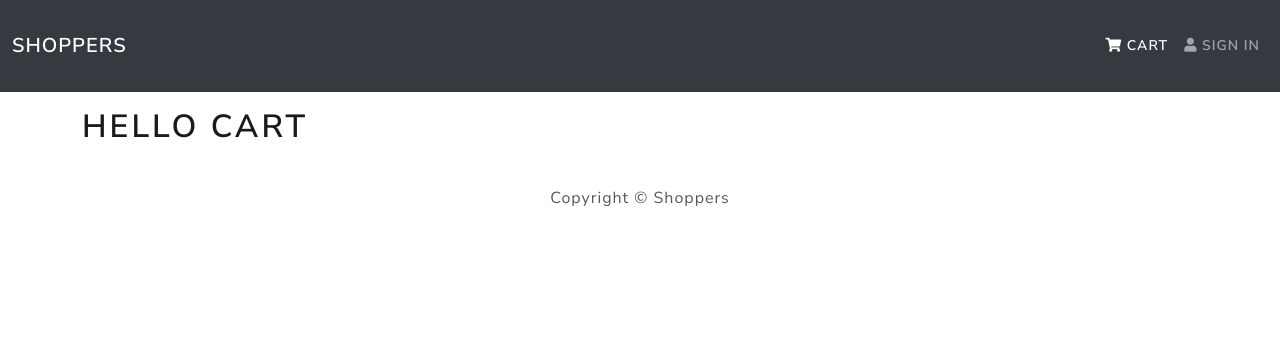
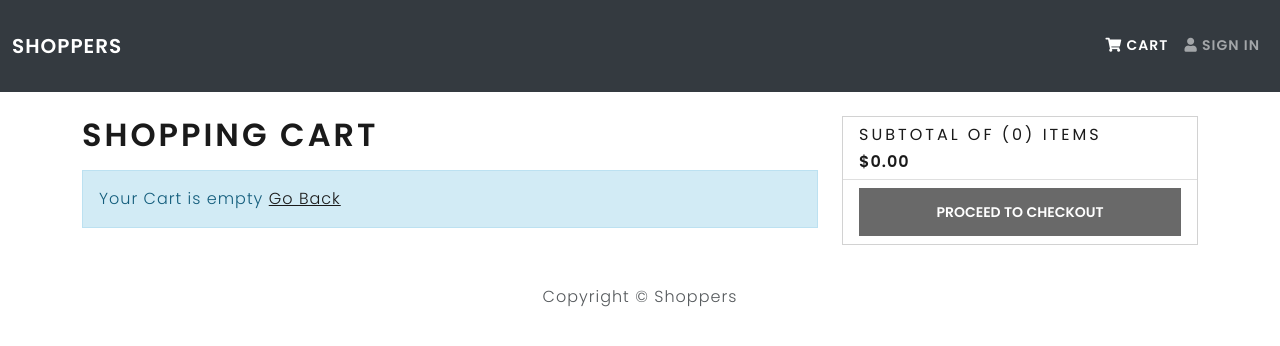
Before and after one commit to ProCodeRed/shoppers, a React (Create React App) app in the folder fontend/: page /cart in a window 1280 px wide. Shown: the top 346 px of the page. Built offline with nearby package versions, Linux system fonts and the light colour scheme.

Commit message:
add cart and remove cart done

```diff
--- a/fontend/public/index.html
+++ b/fontend/public/index.html
@@ -1,22 +1,26 @@
 <!DOCTYPE html>
 <html lang="en">
+
 <head>
   <meta charset="utf-8" />
   <link rel="icon" href="%PUBLIC_URL%/favicon.ico" />
   <meta name="viewport" content="width=device-width, initial-scale=1" />
   <meta name="theme-color" content="#000000" />
-    <meta
-      name="description"
-      content="Find the best products on right price."
-    />
+  <meta name="description" content="Find the best products on right price." />
   <link rel="apple-touch-icon" href="%PUBLIC_URL%/logo192.png" />
   <link rel="manifest" href="%PUBLIC_URL%/manifest.json" />
-    <link rel="stylesheet" href="https://cdnjs.cloudflare.com/ajax/libs/font-awesome/5.14.0/css/all.min.css" integrity="sha512-1PKOgIY59xJ8Co8+NE6FZ+LOAZKjy+KY8iq0G4B3CyeY6wYHN3yt9PW0XpSriVlkMXe40PTKnXrLnZ9+fkDaog==" crossorigin="anonymous" referrerpolicy="no-referrer" />
-
+  <link rel="stylesheet" href="https://cdnjs.cloudflare.com/ajax/libs/font-awesome/5.14.0/css/all.min.css"
+    integrity="sha512-1PKOgIY59xJ8Co8+NE6FZ+LOAZKjy+KY8iq0G4B3CyeY6wYHN3yt9PW0XpSriVlkMXe40PTKnXrLnZ9+fkDaog=="
+    crossorigin="anonymous" referrerpolicy="no-referrer" />
+  <link rel="preconnect" href="https://fonts.googleapis.com">
+  <link rel="preconnect" href="https://fonts.gstatic.com" crossorigin>
+  <link href="https://fonts.googleapis.com/css2?family=Poppins:wght@300;400;500;600;700&display=swap" rel="stylesheet">
   <title>Shopper</title>
 </head>
+
 <body>
   <noscript>You need to enable JavaScript to run this app.</noscript>
   <div id="root"></div>
 </body>
+
 </html>
--- a/fontend/src/actions/cartActions.js
+++ b/fontend/src/actions/cartActions.js
@@ -1,5 +1,5 @@
 import axios from 'axios'
-import { CART_ADD_ITEM } from '../constants/cartConstants'
+import { CART_ADD_ITEM, CART_REMOVE_ITEM } from '../constants/cartConstants'
 
 
 export const addToCart = (id, qty) => async (dispatch, getState) => {
@@ -10,7 +10,7 @@ export const addToCart = (id, qty) => async (dispatch, getState) => {
         payload: {
             product : data._id,
             name : data.name,
-            Iimage: data.image,
+            image: data.image,
             price: data.price,
             countInStock: data.countInStock,
             qty
@@ -19,3 +19,12 @@ export const addToCart = (id, qty) => async (dispatch, getState) => {
 
     localStorage.setItem('cartItems', JSON.stringify(getState().cart.cartItems))
 }
+
+export const removeFromCart = (id) => async (dispatch, getState) => {
+    dispatch({
+        type : CART_REMOVE_ITEM,
+        payload: id
+    })
+
+    localStorage.setItem('cartItems', JSON.stringify(getState().cart.cartItems))
+}
--- a/fontend/src/index.css
+++ b/fontend/src/index.css
@@ -2,6 +2,7 @@
     padding: 0;
     margin: 0;
     box-sizing: border-box;
+    font-family: 'Poppins', sans-serif;
 }
 
 main, .product_page_wrapper{
@@ -18,6 +19,11 @@ main, .product_page_wrapper{
 
 h3.card-text{
     padding: 1rem 0;
+}
+
+h1{
+font-size: 1.4rem;
+padding: 0.5rem 0;
 }
 
 .rating span{
@@ -38,3 +44,17 @@ strong{color: #000; font-weight: 700 !important;}
     font-weight: 600;
     margin-top: 24px;
 }
+
+.subtotal_heading {
+    font-size: 16px;
+    font-weight: 400;
+}
+
+.text-right{text-align: right;}
+.text-left{text-align: left;}
+
+.price{
+    font-weight: 600;
+    line-height: 1.2;
+    color: #1a1a1a;
+}
--- a/fontend/src/pages/CartScreen.jsx
+++ b/fontend/src/pages/CartScreen.jsx
@@ -1,36 +1,124 @@
 import React, { useEffect } from "react";
-import { useDispatch, useSelector } from 'react-redux'
+import { useDispatch, useSelector } from "react-redux";
 import { Link, useParams, useNavigate, useLocation } from "react-router-dom";
 
 import {
-  Container, Row, Col, ListGroup, Image, Form, Button, Card
+  Container,
+  Row,
+  Col,
+  ListGroup,
+  Image,
+  Form,
+  Button,
+  Card,
 } from "react-bootstrap";
 
-import Message from '../components/Message'
-import { addToCart } from "../actions/cartActions";
+import Message from "../components/Message";
+import { addToCart, removeFromCart } from "../actions/cartActions";
 
 const CartScreen = () => {
-  const location = useLocation()
-  const dispatch = useDispatch()
+  const location = useLocation();
+  const dispatch = useDispatch();
+  const history = useNavigate();
 
-  const cart = useSelector(state => state.cart)
-  const {cartItems} = cart
-  console.log(cartItems)
+  const cart = useSelector((state) => state.cart);
+  const { cartItems } = cart;
 
   const { id } = useParams(); // use useParams() to match the params in url
-  const productId = id
-  const qty = location.search ? Number(location.search.split('=')[1]) : 1
+  const productId = id;
+  const qty = location.search ? Number(location.search.split("=")[1]) : 1;
 
   useEffect(() => {
-    if(productId){
-      dispatch(addToCart(productId, qty))
+    if (productId) {
+      dispatch(addToCart(productId, qty));
     }
-  },[dispatch, productId, qty])
+  }, [dispatch, productId, qty]);
+
+  const removeFromCartHandler = (id) => {
+    dispatch(removeFromCart(id))
+  };
+
+  const CheckOutHandler = () => {
+    history('/login?redirect=shipping')
+    console.log(history);
+  }
 
   return (
     <div className="cart_screen_wrapper py-3">
       <Container>
-      <h1>Hello cart</h1>
+        <Row>
+          <Col md={8}>
+            <h1>Shopping Cart</h1>
+            {cartItems.length === 0 ? (
+              <Message>
+                Your Cart is empty <Link to="/">Go Back</Link>
+              </Message>
+            ) : (
+              <ListGroup variant="flush">
+                {cartItems.map((item) => (
+                  <ListGroup.Item key={item.product}>
+                    <Row>
+                      <Col md={2}>
+                        <Image src={item.image} alt={item.name} fluid rounded />
+                      </Col>
+                      <Col md={3}>
+                        <Link to={`/product/${item.product}`}>{item.name}</Link>
+                      </Col>
+                      <Col md={2}>${item.price}</Col>
+                      <Col md={2}>
+                        <Form.Control
+                          as="select"
+                          value={item.qty}
+                          onChange={(e) =>
+                            dispatch(
+                              addToCart(item.product, Number(e.target.value))
+                            )
+                          }
+                        >
+                          {[...Array(item.countInStock).keys()].map((x) => (
+                            <option key={x + 1} value={x + 1}>
+                              {x + 1}
+                            </option>
+                          ))}
+                        </Form.Control>
+                      </Col>
+                      <Col md={2}>
+                        <Button
+                          type="button"
+                          variant="light"
+                          onClick={() => removeFromCartHandler(item.product)}
+                        >
+                          <i className="fas fa-trash"></i>
+                        </Button>
+                      </Col>
+                    </Row>
+                  </ListGroup.Item>
+                ))}
+              </ListGroup>
+            )}
+          </Col>
+          <Col md={4} className="py-2">
+            <Card>
+              <ListGroup variant="flush">
+                <ListGroup.Item>
+                    <h2 className="subtotal_heading">Subtotal of ({cartItems.reduce((acc, item) => acc + item.qty , 0)}) items</h2>
+                    <p className="strong mb-0 price">${cartItems.reduce((acc, item) => acc + item.qty * item.price , 0).toFixed(2)}</p>
+                </ListGroup.Item>
+                <ListGroup.Item>
+                    <Button
+                      className="btn-block w-100"
+                      type="button"
+                      disabled={cartItems.length === 0}
+                      onClick={CheckOutHandler}
+                    >
+                      Proceed To Checkout
+                    </Button>
+                  </ListGroup.Item>
+              </ListGroup>
+
+            </Card>
+          </Col>
+        </Row>
       </Container>
     </div>
   );
--- a/fontend/src/reducers/cartReducers.js
+++ b/fontend/src/reducers/cartReducers.js
@@ -23,6 +23,11 @@ export const cartReducer = (
             cartItems: [...state.cartItems, item],
           }
         }
+        case CART_REMOVE_ITEM:
+            return {
+                ...state,
+                cartItems: state.cartItems.filter(x => x.product !== action.payload),
+              }
       default:
         return state
     }
```
Lines whose indentation alone changed are shown as unchanged.
